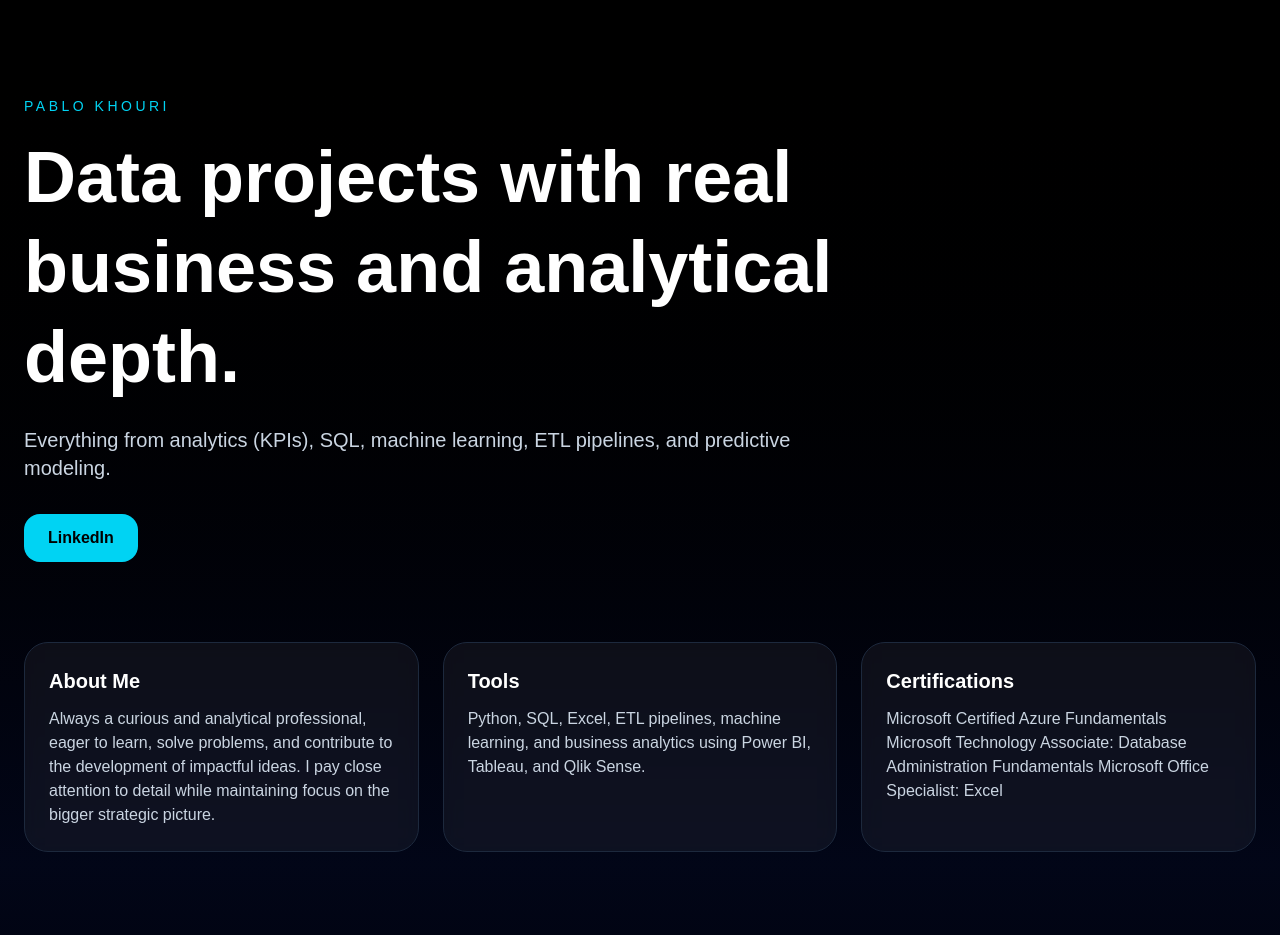
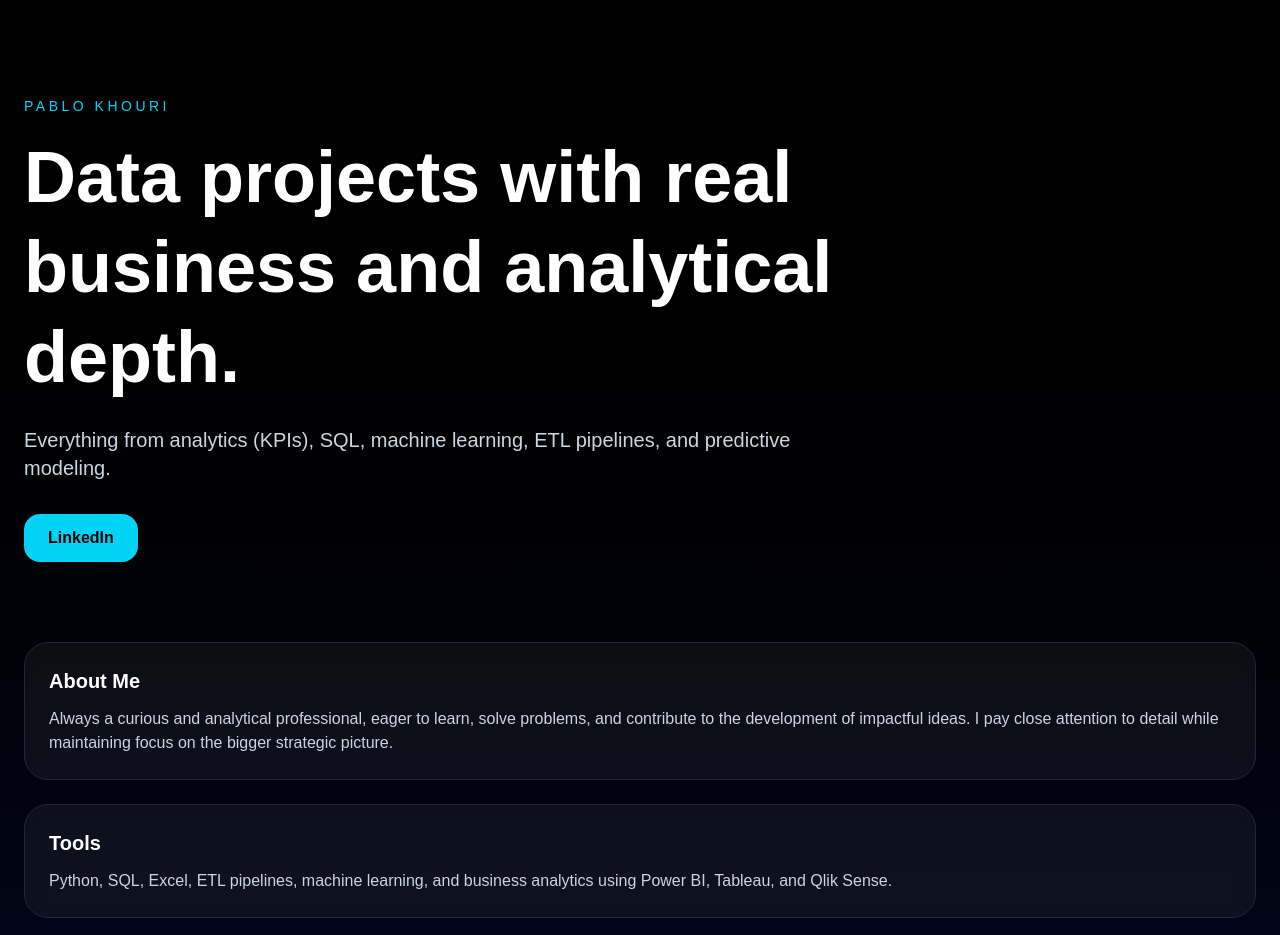
Before and after one commit to rkcpablo/pablo-portafolio, a Next.js app: page / in a window 1280 px wide. Shown: the top 935 px of the page. Built offline with nearby package versions, Linux system fonts and the light colour scheme.

Commit message:
Redesigned portfolio homepage

```diff
--- a/app/page.tsx
+++ b/app/page.tsx
@@ -60,7 +60,7 @@ export default function Home() {
           </div>
         </div>
 
-        <div className="grid md:grid-cols-3 gap-6 mb-20">
+        <div className="flex flex-col gap-6 mb-20">
           <div className="rounded-3xl border border-slate-800 bg-white/5 backdrop-blur-sm p-6">
             <h2 className="text-xl font-semibold mb-3">About Me</h2>
             <p className="text-slate-300">
```
Also changed, not shown: app/notes.md (added).
